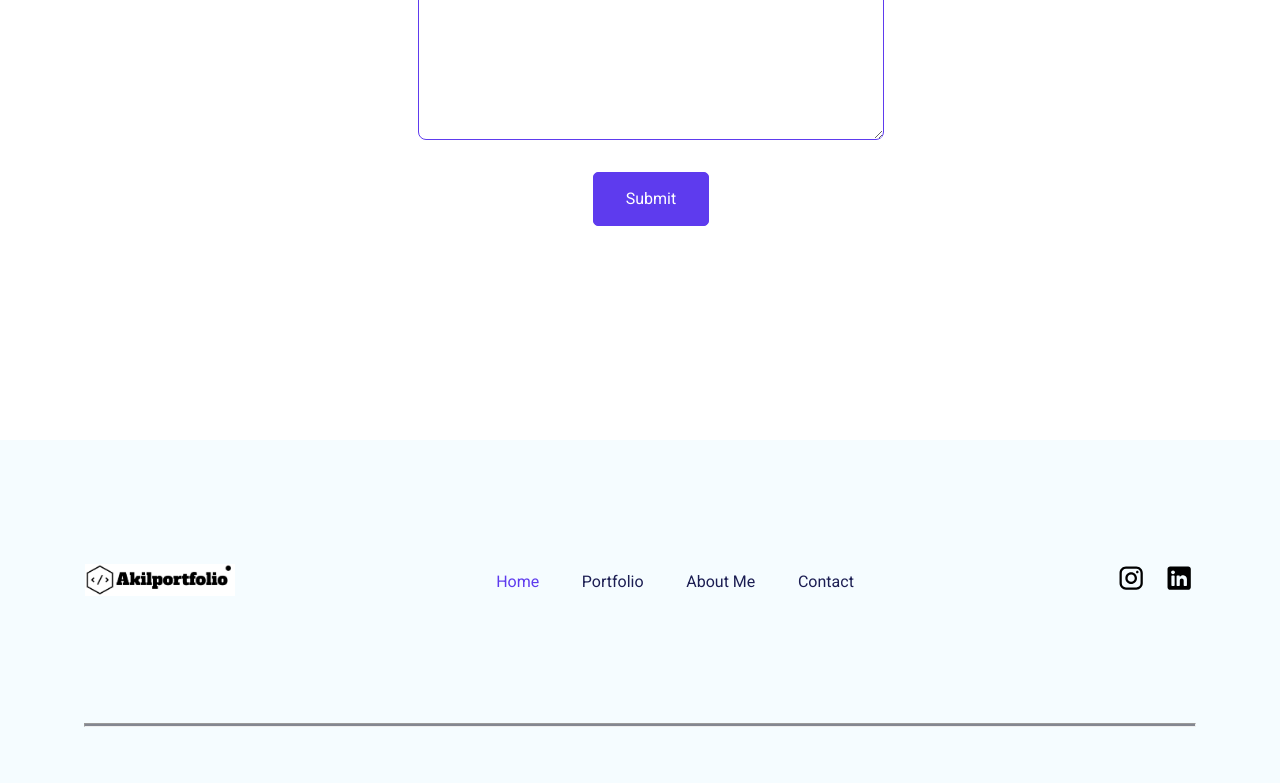
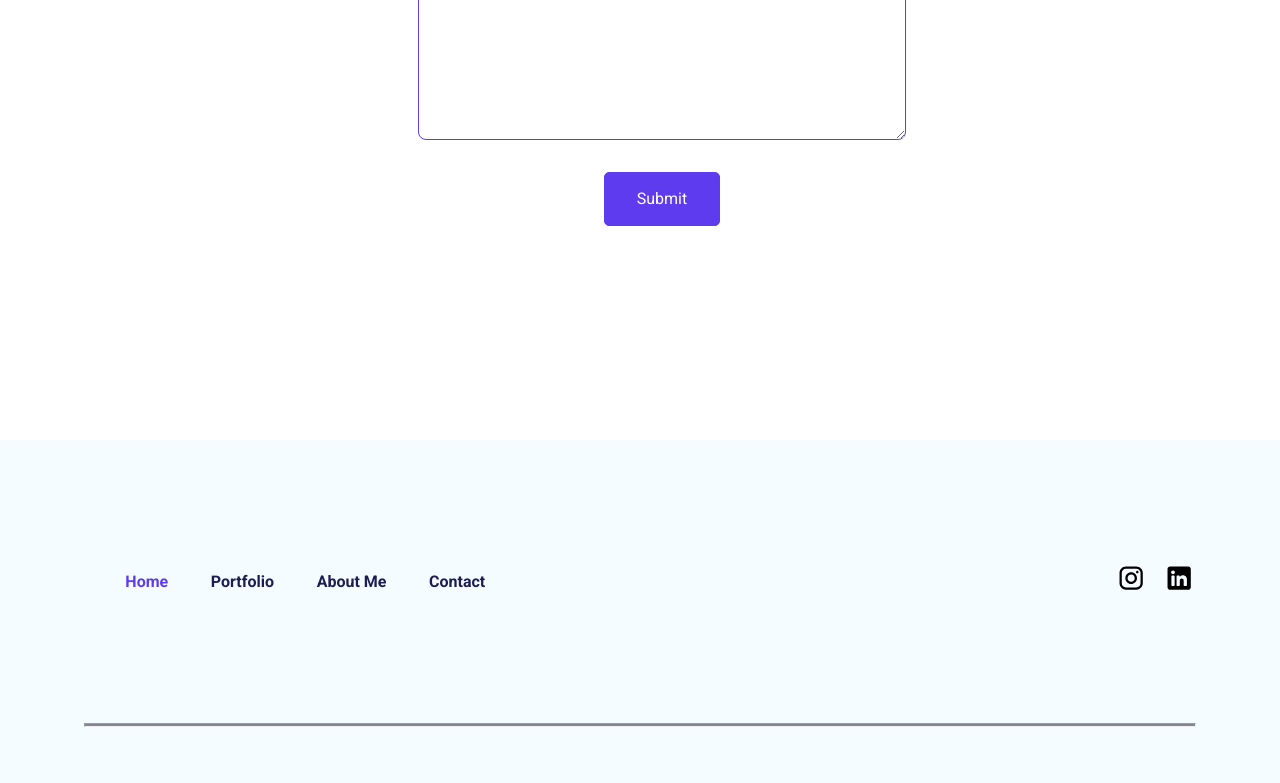
Before and after one commit to AkilSalah/AkilPortfolio, a React (Create React App) app: page / in a window 1280 px wide. Shown: the part 4322-5105 px from the top of the page. Built offline with nearby package versions, Linux system fonts and the light colour scheme.

Commit message:
responsive

```diff
--- a/src/App.css
+++ b/src/App.css
@@ -119,7 +119,7 @@ h2 {
   color: var(--darkblue);
   font-size: 16px;
   font-style: normal;
-  font-weight: 400;
+  font-weight: bold;
   line-height: 24px;
 }
 /* Body 3 */
@@ -796,9 +796,9 @@ input[type="checkbox"] {
     font-size: 17.333px;
   }
   .contact--form--container{
-    display: grid;
-    justify-content: center;
-
+    display: flex;
+    flex-direction: column;
+    width: 90vw;
   }
   .text-md{
     font-size: 18px;
@@ -807,9 +807,9 @@ input[type="checkbox"] {
     line-height: 24px;
   }
 
-  .skills-section--heading{
-    font-size: 45px;
-  }
+
+
+
 
 
 
--- a/src/Pages/Home/Footer.jsx
+++ b/src/Pages/Home/Footer.jsx
@@ -5,9 +5,7 @@ function Footer() {
   return (
     <footer className="footer--container">
       <div className="footer--link--container">
-        <div>
-          <img src="./img/logoAkil.png" width={150} alt="AkilLogo" />
-        </div>
+
         <div className="footer--items">
           <ul>
             <li>
```
